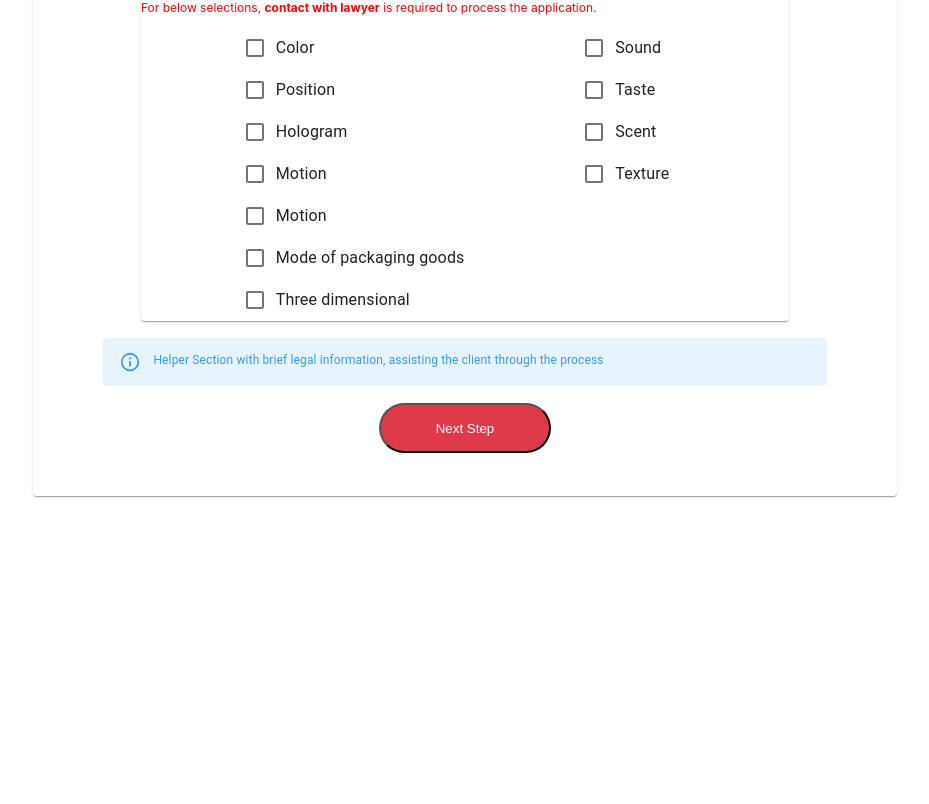
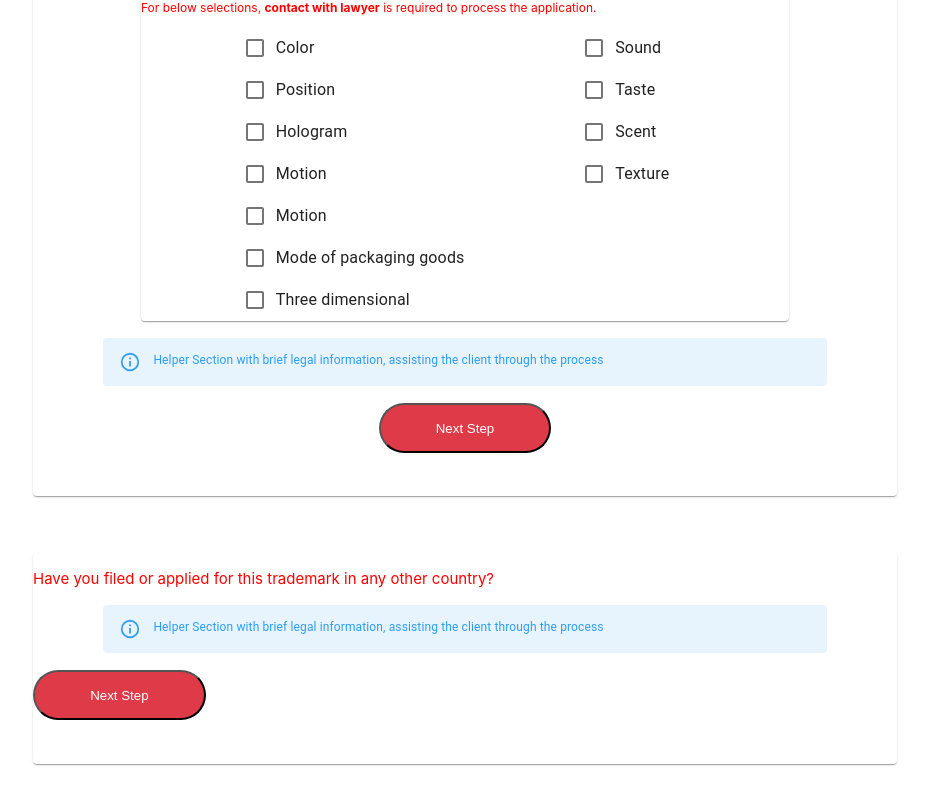
Before and after one commit to BCIT-SSD-2020-21/industry-project-checkmarks, a React (Create React App) app: page /application in a window 1280 px wide. Shown: the part 1019-1823 px from the top of the page, without its empty margins (175-1104 px from the left). Before the commit the page ends 1579 px from the top, so only its background shows below. Built offline with nearby package versions, Linux system fonts and the light colour scheme.

Commit message:
#19 create country card

```diff
--- /dev/null
+++ b/src/components/TradeMarkApplicationForms/CountryCard.js
@@ -0,0 +1,51 @@
+import React from 'react';
+import { makeStyles } from '@material-ui/core/styles';
+import Card from '@material-ui/core/Card';
+import Radio from '@material-ui/core/Radio';
+import Alert from '@material-ui/lab/Alert';
+
+const CountryCard = () => {
+    const classes = useStyles();
+    return (
+        <Card className={classes.countryCard}>
+            <p style={{ color: 'red', fontSize: 15 }}>
+                Have you filed or applied for this trademark in any other
+                country?
+            </p>
+
+            <Alert severity="info" className={classes.alert}>
+                Helper Section with brief legal information, assisting the
+                client through the process
+            </Alert>
+
+            <button className={classes.nextButton}>Next Step</button>
+        </Card>
+    );
+};
+
+export default CountryCard;
+const useStyles = makeStyles((theme) => ({
+    alert: {
+        width: '80%',
+        margin: '2% auto',
+        color: '#2a9df4',
+        fontSize: '12px',
+    },
+    countryCard: {
+        marginTop: '5%',
+        width: '75%',
+        margin: 'auto',
+    },
+    nextButton: {
+        backgroundColor: '#df3a48',
+        color: '#FFF',
+        width: '40%',
+        height: '50px',
+        borderRadius: '30px',
+        marginBottom: '5%',
+        margin: 'auto',
+        [theme.breakpoints.up('sm')]: {
+            width: '20%',
+        },
+    },
+}));
--- a/src/layouts/TrademarkApplication.js
+++ b/src/layouts/TrademarkApplication.js
@@ -10,6 +10,7 @@ import ArrowForwardIcon from '@material-ui/icons/ArrowForward';
 import Checkbox from '@material-ui/core/Checkbox';
 import FormGroup from '@material-ui/core/FormGroup';
 import FormControlLabel from '@material-ui/core/FormControlLabel';
+import CountryCard from '../components/TradeMarkApplicationForms/CountryCard';
 
 const TrademarkApplication = () => {
     const classes = useStyles();
@@ -163,6 +164,8 @@ const TrademarkApplication = () => {
 
                 <button className={classes.nextButton}>Next Step</button>
             </Card>
+
+            <CountryCard />
         </div>
     );
 };
@@ -269,18 +272,4 @@ const useStyles = makeStyles((theme) => ({
         flexDirection: 'row',
         justifyContent: 'space-evenly',
     },
-
-    // uploadCard: {
-    //     width: '75%',
-    //     marginTop: '2%',
-    //     display: 'flex',
-    //     boxShadow: '5px 5px 15px 0px grey',
-    // },
-
-    // arrowIcons: {
-    //     display: 'flex',
-    //     flexDirection: 'row',
-    //     justifyContent: 'space-between',
-    //     marginTop: '5%',
-    // },
 }));
```
